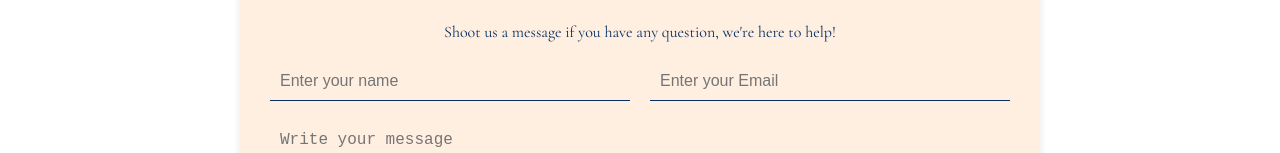
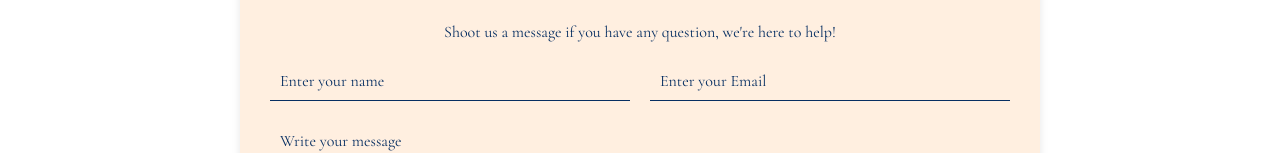
Before and after one commit to adityasharma0131/SKYLAR, a React (Vite) app: page / in a window 1280 px wide. Shown: the part 2244-2397 px from the top of the page. Built offline with nearby package versions, Linux system fonts and the light colour scheme.

Commit message:
placeholder modification

```diff
--- a/src/index.css
+++ b/src/index.css
@@ -10,6 +10,11 @@
 
 html {
   scroll-behavior: smooth;
+}
+
+::placeholder {
+  font-family: "Cormorant Garamond", serif;
+  color: #072f62;
 }
 
 body {
```
